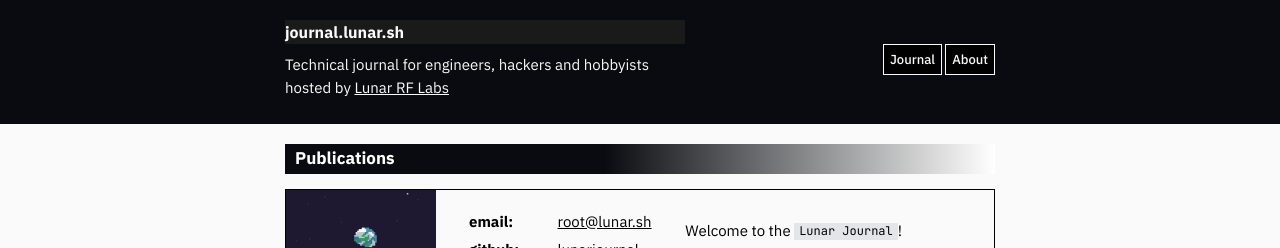
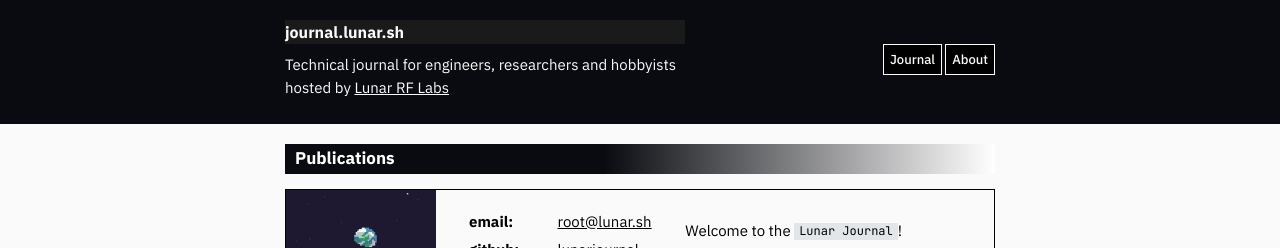
Before and after one commit to microstub/microstub.github.io, a Jekyll site: the page built from index.html, in a window 1280 px wide. Shown: the top 248 px of the page. Built offline with Jekyll 4.4.1, drawn with Linux system fonts in a browser that asks for light colours; nearby versions of some CDN libraries.

Commit message:
Update _config.yml

```diff
--- a/_config.yml
+++ b/_config.yml
@@ -6,13 +6,13 @@
 name: Lunar Journal
 ref: journal.lunar.sh
 
-meta: Technical journal for engineers, hackers and hobbyists hosted by Lunar RF Labs.
+meta: Technical journal for engineers, researchers and hobbyists hosted by Lunar RF Labs.
 description: >-
         Welcome to the `Lunar Journal`!<br><br>
         `Journal` publications cover various areas in software
         and electronics engineering.
 
-bio: Technical journal for engineers, hackers and hobbyists hosted by <a class="header-link" href="https://lunar.sh">Lunar RF Labs</a>
+bio: Technical journal for engineers, researchers and hobbyists hosted by <a class="header-link" href="https://lunar.sh">Lunar RF Labs</a>
 github_raw: https://raw.githubusercontent.com/lunarjournal/lunarjournal.github.io/main
 
 avatar: /images/logo_space.jpg
```
